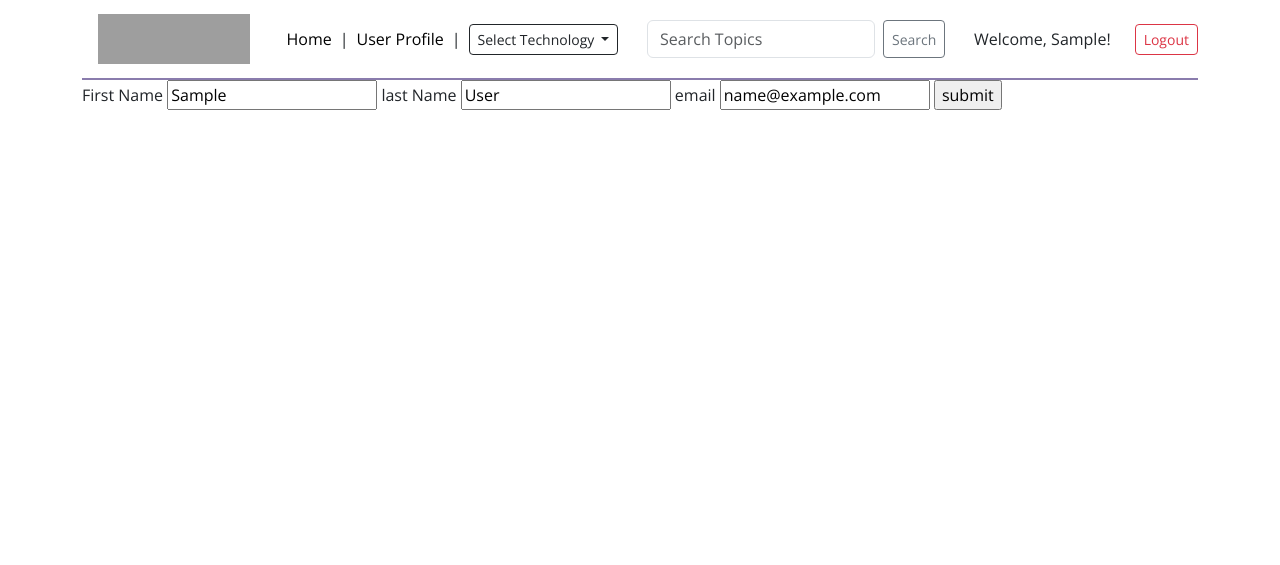
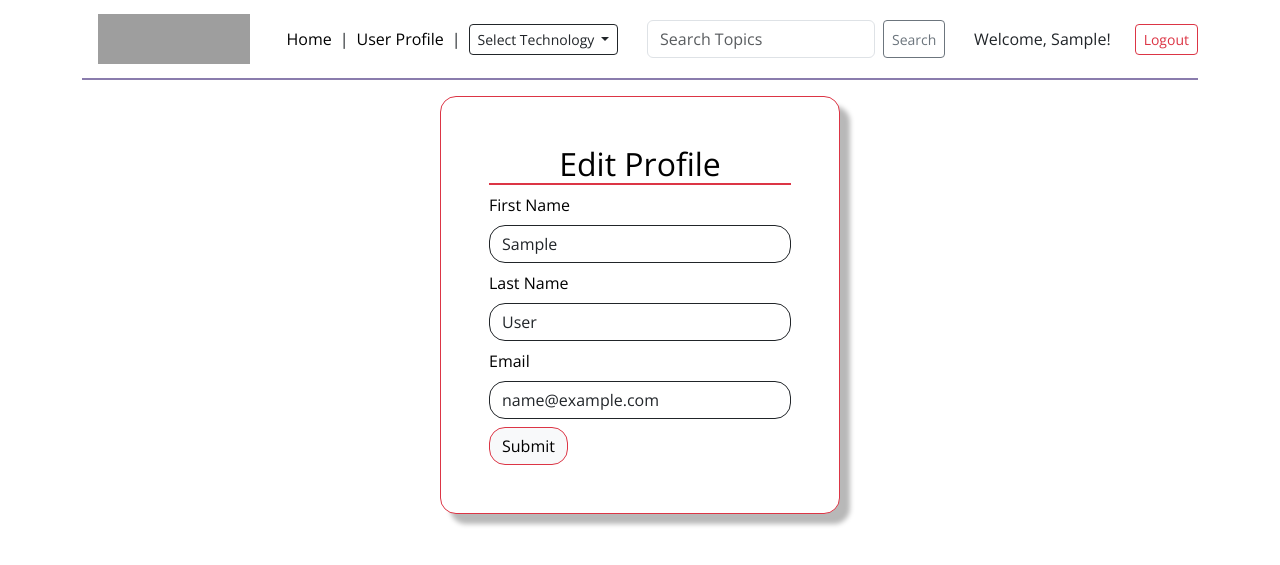
Before and after one commit to spavlov03/dojoConn, a Flask app: template app/flask_app/templates/edit_user.html in a window 1280 px wide. Shown: the top 565 px of the page. Run offline with Flask 2, Linux system fonts and the light colour scheme; the template is opened without the code that fills it: most values are stand-ins (such as "Sample title", 1, 10 or a date in 2020); grey boxes are pictures that could not be loaded.

Commit message:
styled edit profile

```diff
--- a/app/flask_app/templates/edit_user.html
+++ b/app/flask_app/templates/edit_user.html
@@ -71,18 +71,20 @@
       </div>
   </div>
 
-
-    <form action="/user/edit/{{user_info.id}}" method="post" >
-      <label>First Name</label>
-      <input type="text" name="first_name" value="{{user_info.first_name}}">
-      <label>last Name</label>
-      <input type="text" name="last_name" value="{{user_info.last_name}}">
-      <label>email</label>
-      <input type="text" name="email" value="{{user_info.email}}">
-      <input type="submit" value="submit">
-    </form>
-
+  <div class="col-sm d-flex justify-content-center mt-3">
+    <div class="RegForm bg-white text-black p-5 rounded-4 d-flex justify-content-center border border-danger">
+        <h2 class="text-center border-bottom border-danger border-2">Edit Profile</h2>
+        <form action="/user/edit/{{user_info.id}}" method="post" >
+            <label class="form-label">First Name</label>
+            <input type="text" name="first_name" value="{{user_info.first_name}}" class="form-control rounded-4 border-dark">
+            <label class="form-label mt-2">Last Name</label>
+            <input type="text" name="last_name" value="{{user_info.last_name}}" class="form-control rounded-4 border-dark">
+            <label class="form-label mt-2">Email</label>
+            <input type="text" name="email" value="{{user_info.email}}" class="form-control rounded-4 border-dark">
+            <input type="submit" value="Submit" class="btn btn-light border border-danger rounded-4 mt-2">
+        </form>
+    </div>
   </div>
-
+  </div>
 </body>
 </html>
```
